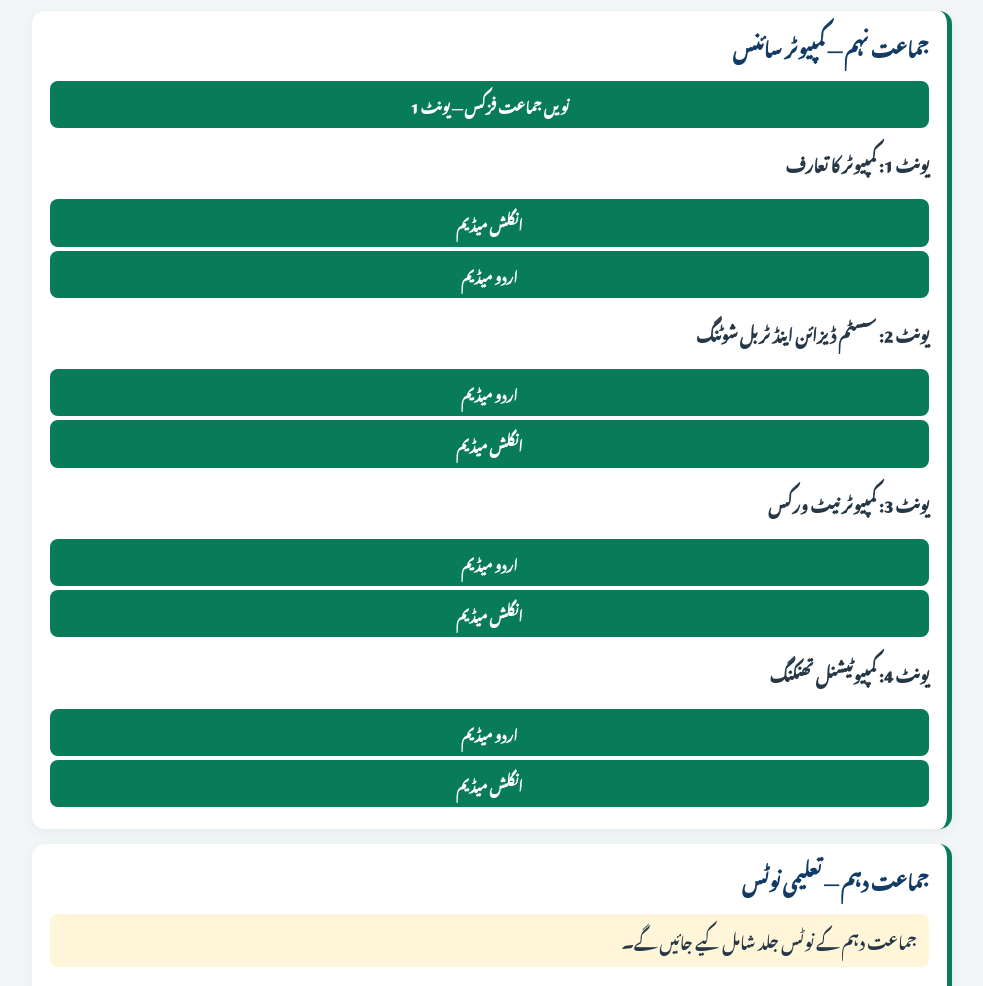
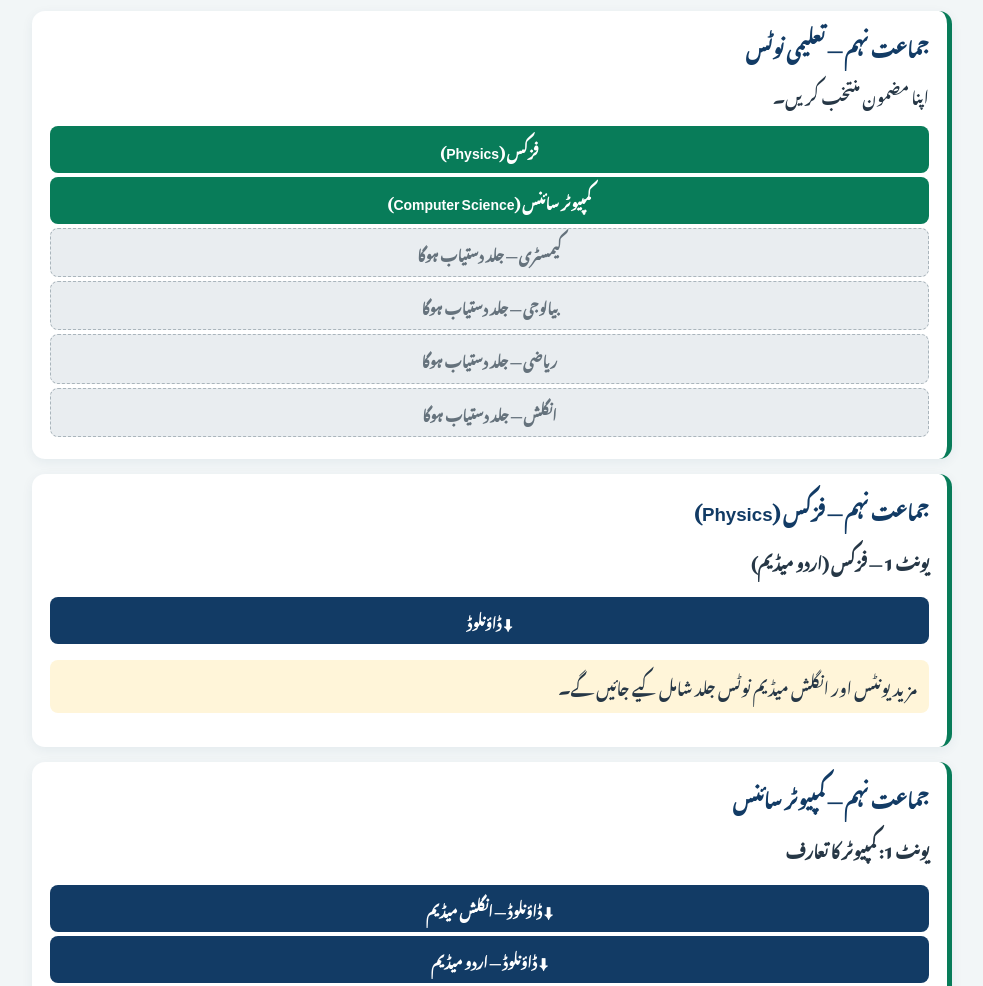
Before and after one commit to shakeelbodla786/HMSANOTES, a plain HTML site: page index.html in a window 1280 px wide. Shown: the part 2591-3577 px from the top of the page, without its empty margins (148-1131 px from the left). Drawn offline with Linux system fonts and the light colour scheme; a web font is replaced by a local one.

Commit message:
Update index.html

```diff
--- a/index.html
+++ b/index.html
@@ -503,38 +503,73 @@ HMSA Learning Academy میں خوش آمدید!
 </div>
 
 <!-- PDF NOTES -->
-<h2 class="heading" id="notes">تعلیمی نوٹس اور PDF ڈاؤن لوڈ</h2>
 
+<!-- EDUCATIONAL NOTES AND PDF DOWNLOAD -->
+<h2 class="heading" id="notes">
+تعلیمی نوٹس اور PDF ڈاؤن لوڈ
+</h2>
+
+<!-- CLASS 9 SUBJECTS -->
 <div class="card">
+<h3>جماعت نہم — تعلیمی نوٹس</h3>
+<p>اپنا مضمون منتخب کریں۔</p>
 
+<a class="btn" href="#class9-physics">فزکس (Physics)</a>
+<a class="btn" href="#class9-computer">کمپیوٹر سائنس (Computer Science)</a>
+<a class="btn pending">کیمسٹری — جلد دستیاب ہوگا</a>
+<a class="btn pending">بیالوجی — جلد دستیاب ہوگا</a>
+<a class="btn pending">ریاضی — جلد دستیاب ہوگا</a>
+<a class="btn pending">انگلش — جلد دستیاب ہوگا</a>
+</div>
+
+<!-- CLASS 9 PHYSICS -->
+<div class="card" id="class9-physics">
+<h3>جماعت نہم — فزکس (Physics)</h3>
+
+<h4>یونٹ 1 — فزکس (اردو میڈیم)</h4>
+
+<a class="btn blue"
+href="./unit1-class9phy-v2.pdf"
+download>
+⬇ ڈاؤنلوڈ
+</a>
+
+<p class="note">مزید یونٹس اور انگلش میڈیم نوٹس جلد شامل کیے جائیں گے۔</p>
+</div>
+
+<!-- CLASS 9 COMPUTER SCIENCE -->
+<div class="card" id="class9-computer">
 <h3>جماعت نہم — کمپیوٹر سائنس</h3>
 
-
-<a href="unit1-class9phy-v2.pdf" target="_blank" class="btn">
-  نویں جماعت فزکس — یونٹ 1
-</a>
 <h4>یونٹ 1: کمپیوٹر کا تعارف</h4>
-<a class="btn" href="./unit1.pdf">انگلش میڈیم</a>
-<a class="btn" href="./Unit1-Urdu.pdf">اردو میڈیم</a>
+<a class="btn blue" href="./unit1.pdf" download>⬇ ڈاؤنلوڈ — انگلش میڈیم</a>
+<a class="btn blue" href="./Unit1-Urdu.pdf" download>⬇ ڈاؤنلوڈ — اردو میڈیم</a>
 
 <h4>یونٹ 2: سسٹم ڈیزائن اینڈ ٹربل شوٹنگ</h4>
-<a class="btn" href="./Unit2.pdf">اردو میڈیم</a>
-<a class="btn" href="./Unit2-%20English.pdf">انگلش میڈیم</a>
+<a class="btn blue" href="./Unit2.pdf" download>⬇ ڈاؤنلوڈ — اردو میڈیم</a>
+<a class="btn blue" href="./Unit2-%20English.pdf" download>⬇ ڈاؤنلوڈ — انگلش میڈیم</a>
 
 <h4>یونٹ 3: کمپیوٹر نیٹ ورکس</h4>
-<a class="btn" href="./Unit3-Urdu.pdf">اردو میڈیم</a>
-<a class="btn" href="./Unit3-English.pdf">انگلش میڈیم</a>
+<a class="btn blue" href="./Unit3-Urdu.pdf" download>⬇ ڈاؤنلوڈ — اردو میڈیم</a>
+<a class="btn blue" href="./Unit3-English.pdf" download>⬇ ڈاؤنلوڈ — انگلش میڈیم</a>
 
 <h4>یونٹ 4: کمپیوٹیشنل تھنکنگ</h4>
-<a class="btn" href="./Unit4.pdf">اردو میڈیم</a>
-<a class="btn" href="./Unit4-English.pdf">انگلش میڈیم</a>
-
+<a class="btn blue" href="./Unit4.pdf" download>⬇ ڈاؤنلوڈ — اردو میڈیم</a>
+<a class="btn blue" href="./Unit4-English.pdf" download>⬇ ڈاؤنلوڈ — انگلش میڈیم</a>
 </div>
 
-<!-- CLASS 10 -->
+<!-- CLASS 10 SUBJECTS -->
 <div class="card">
 <h3>جماعت دہم — تعلیمی نوٹس</h3>
-<p class="note">جماعت دہم کے نوٹس جلد شامل کیے جائیں گے۔</p>
+<p>اپنا مضمون منتخب کریں۔</p>
+
+<a class="btn pending">کمپیوٹر سائنس — جلد دستیاب ہوگا</a>
+<a class="btn pending">فزکس — جلد دستیاب ہوگا</a>
+<a class="btn pending">کیمسٹری — جلد دستیاب ہوگا</a>
+<a class="btn pending">بیالوجی — جلد دستیاب ہوگا</a>
+<a class="btn pending">ریاضی — جلد دستیاب ہوگا</a>
+<a class="btn pending">اردو — جلد دستیاب ہوگا</a>
+<a class="btn pending">مطالعہ پاکستان — جلد دستیاب ہوگا</a>
 </div>
 
 <!-- ABOUT -->
```
